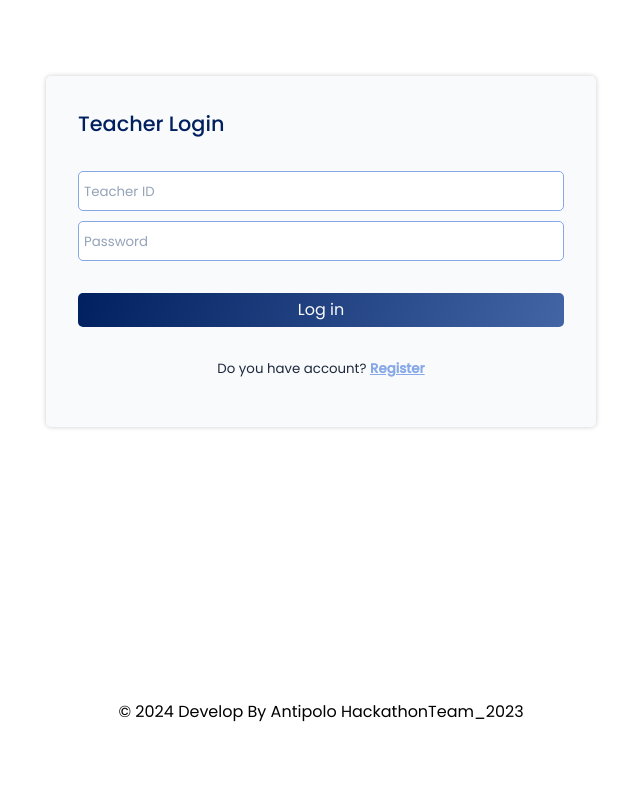
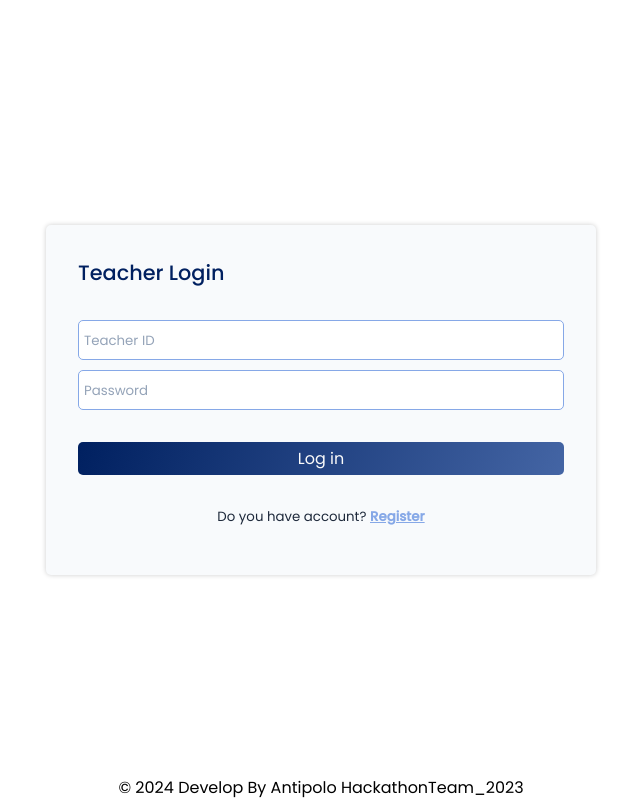
Before and after one commit to Lazytech15/TeacherShowMyGrades, a plain HTML site: page index.html in a window 1280 px wide. Shown: the whole page, without its empty margins (319-959 px from the left). Drawn offline with Linux system fonts and the light colour scheme.

Commit message:
pop-up.css

```diff
--- a/pop-up.css
+++ b/pop-up.css
@@ -56,11 +56,13 @@
   background-color:white;
   color:black;
 }
-footer{
-  margin-top:120px;
-  justify-content:center;
-  text-align:center;
-
+footer {
+  position: absolute;
+  bottom: 0;
+  left: 0;
+  width: 100%;
+  color: black;
+  text-align: center;
 }
 @media only screen and (max-width: 800px) {
   .popup-content{
```
